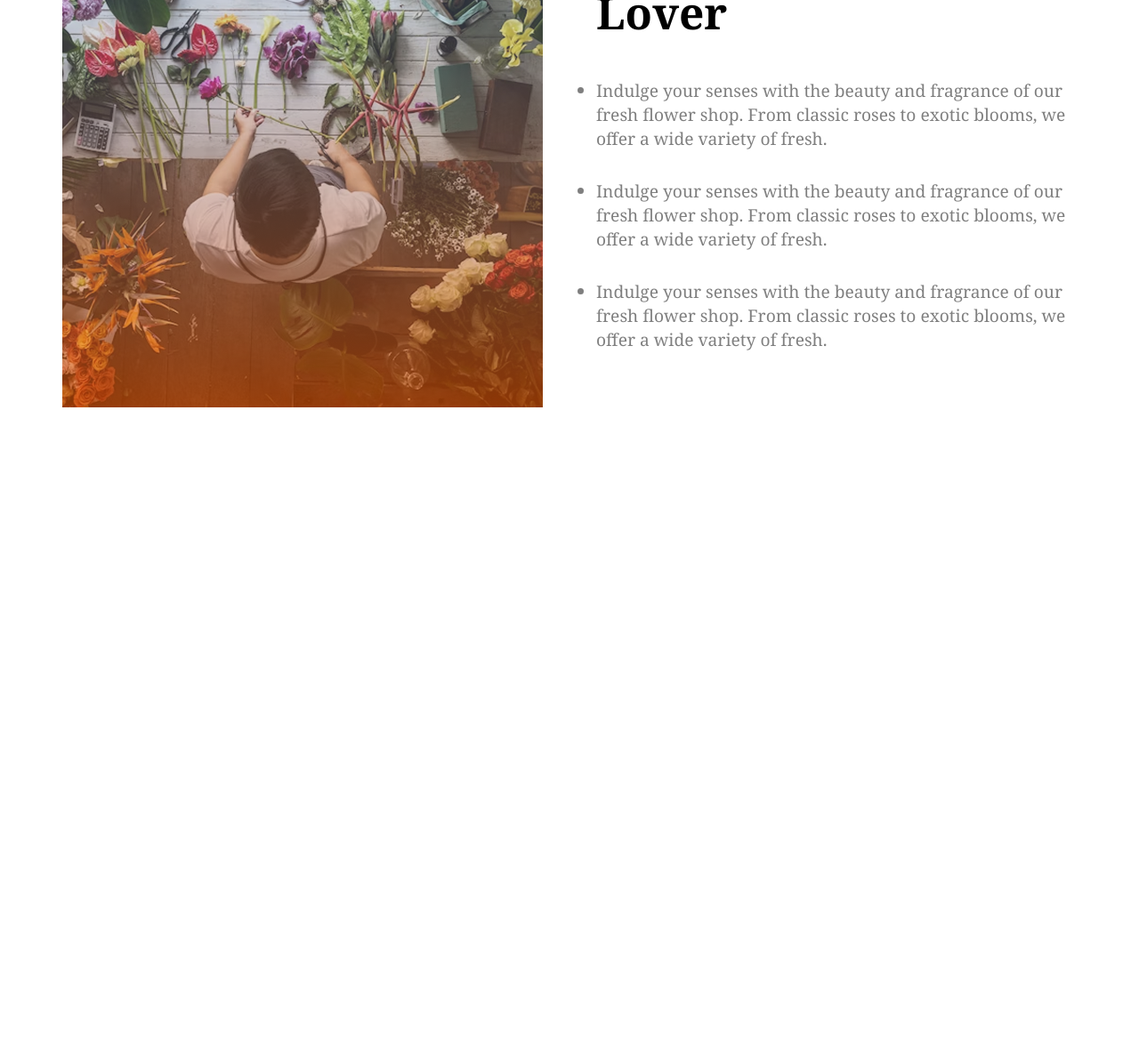
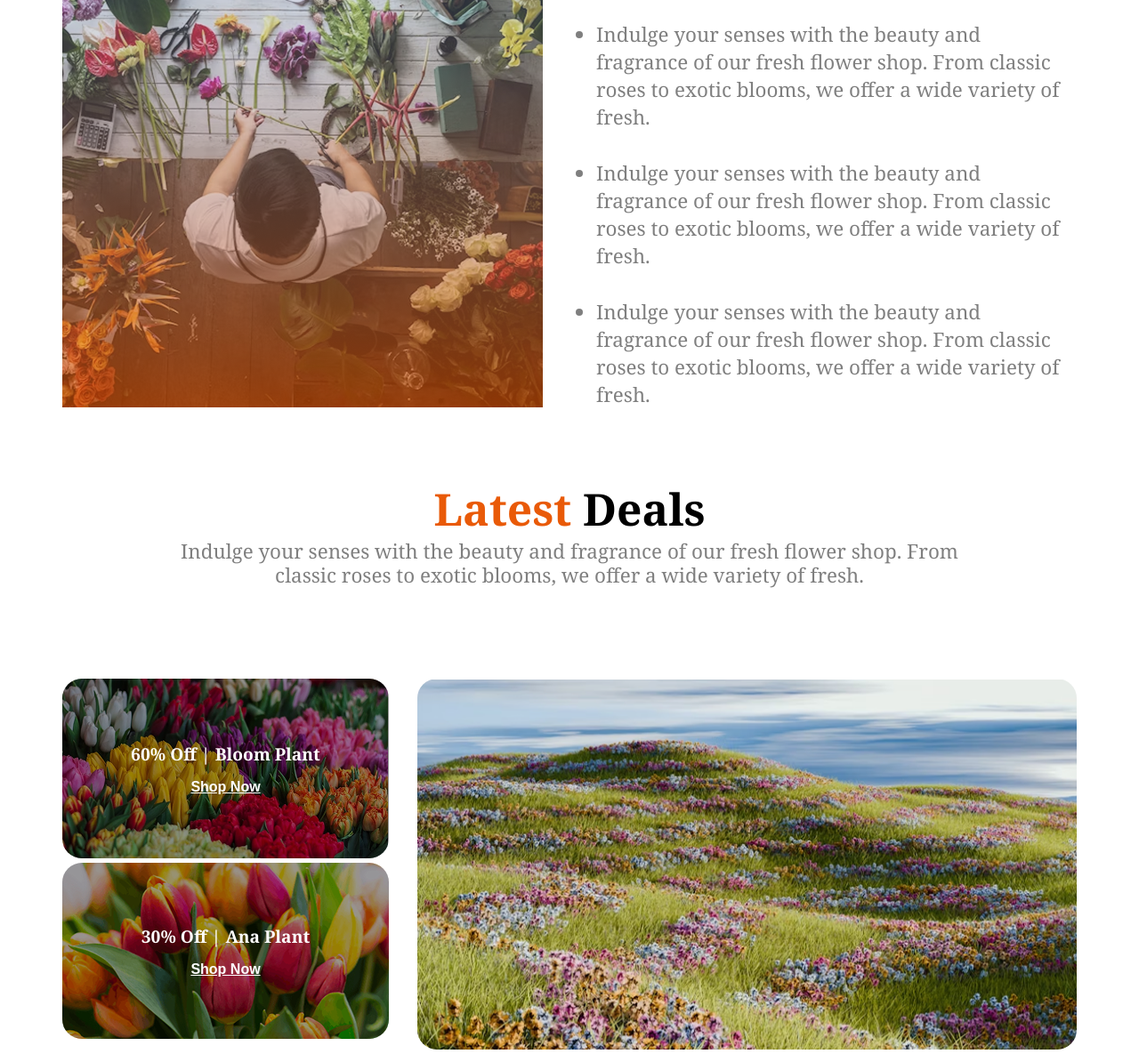
Before and after one commit to sazzad5232/assignment-2-work, a plain HTML site: page index.html in a window 1280 px wide. Shown: the part 2169-3354 px from the top of the page at 89% size. Before the commit the page ends 2632 px from the top, so only its background shows below. Drawn offline with Linux system fonts and the light colour scheme.

Commit message:
half latest deals done

```diff
--- a/index.html
+++ b/index.html
@@ -154,6 +154,45 @@
           </div>
         </div>
       </section>
+      <!-- Latest  Deals -->
+      <section>
+        <div class="latest-deals con-all">
+          <h2><span>Latest</span> Deals</h2>
+          <p>
+            Indulge your senses with the beauty and fragrance of our fresh
+            flower shop. From <br />
+            classic roses to exotic blooms, we offer a wide variety of fresh.
+          </p>
+        </div>
+      </section>
+      <!-- Latest Deals picture -->
+      <section>
+        <div class="latest-deals-picture flex con-all">
+          <div class="b-2pic">
+            <div class="picture-2-1-con">
+              <img src="./assets/deal-bloom.png" alt="Background Image" />
+              <div class="pic-2-1-text">
+                <h6>60% Off | Bloom Plant</h6>
+                <button>Shop Now</button>
+              </div>
+            </div>
+            <div class="picture-2-1-con">
+              <img src="./assets/deal-ana.png" alt="Background Image" />
+              <div class="pic-2-1-text">
+                <h6>30% Off | Ana Plant</h6>
+                <button>Shop Now</button>
+              </div>
+            </div>
+          </div>
+          <div class="picture-2-con">
+            <img src="./assets/deal-zabo.png" alt="" />
+            <div class="pic-2-1-text">
+              <h6>25% Off | Zabo Plant</h6>
+              <button>Shop Now</button>
+            </div>
+          </div>
+        </div>
+      </section>
     </main>
     <footer></footer>
   </body>
--- a/style.css
+++ b/style.css
@@ -169,7 +169,7 @@ nav ul li:nth-child(1) a {
 }
 .lover-text-2 ul li {
   color: rgba(0, 0, 0, 0.5);
-  font-size: 1.2rem;
+  font-size: 1.4rem;
   font-weight: 400;
 }
 .lover-text-2 ul li:nth-child(n) {
@@ -180,10 +180,89 @@ nav ul li:nth-child(1) a {
   display: block;
   width: 286px;
   height: 286px;
-
   padding-bottom: 0px;
   margin-left: -260px;
   margin-top: -214px;
   position: absolute;
   z-index: 1;
 }
+
+/* Latest Deals */
+.latest-deals {
+  margin-top: 80px;
+  margin-bottom: 103px;
+}
+.latest-deals h2 {
+  font-size: 3.1rem;
+  font-weight: 700;
+  text-align: center;
+  line-height: 68px;
+}
+.latest-deals h2 span {
+  color: #e95a08;
+}
+.latest-deals p {
+  text-align: center;
+  font-size: 1.4rem;
+  font-weight: 400;
+  line-height: 27px;
+  color: #00000080;
+}
+
+/* Latest Deals picture */
+.latest-deals-picture {
+  flex-direction: row;
+}
+.picture-2-1-con {
+  position: relative;
+  display: inline-block;
+}
+.picture-2-1-con img {
+  display: block;
+  max-width: 100%;
+  height: auto;
+  border-radius: 22px;
+}
+.pic-2-1-text {
+  position: absolute;
+  top: 0;
+  left: 0;
+  width: 100%;
+  height: 100%;
+  display: flex;
+  align-items: center;
+  justify-content: center;
+  border-radius: 22px;
+  flex-direction: column;
+  gap: 15px;
+  background: rgba(0, 0, 0, 0.4);
+}
+.pic-2-1-text h6 {
+  color: white;
+  font-size: 1rem;
+  text-shadow: 1px, 1px 3px rgba(0, 0, 0, 0.7);
+  font-size: 1.2rem;
+  font-weight: 700;
+}
+.pic-2-1-text button {
+  text-decoration: underline;
+  background: transparent;
+  font-size: 1rem;
+  font-weight: 600;
+  border: none;
+  color: white;
+  cursor: pointer;
+}
+.b-2pic {
+  max-width: 35%;
+}
+.picture-2-con {
+  max-width: 75%;
+}
+.picture-2-con img {
+  display: inline-block;
+  max-width: 100%;
+  height: 100%;
+  height: max-content;
+  border-radius: 22px;
+}
```
